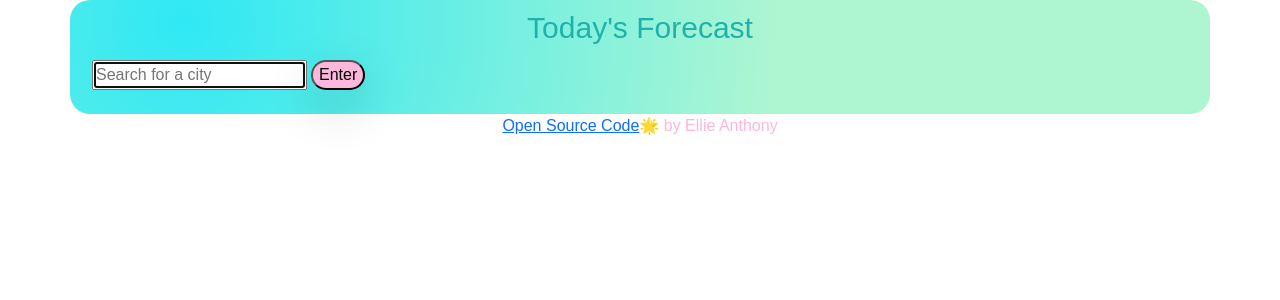
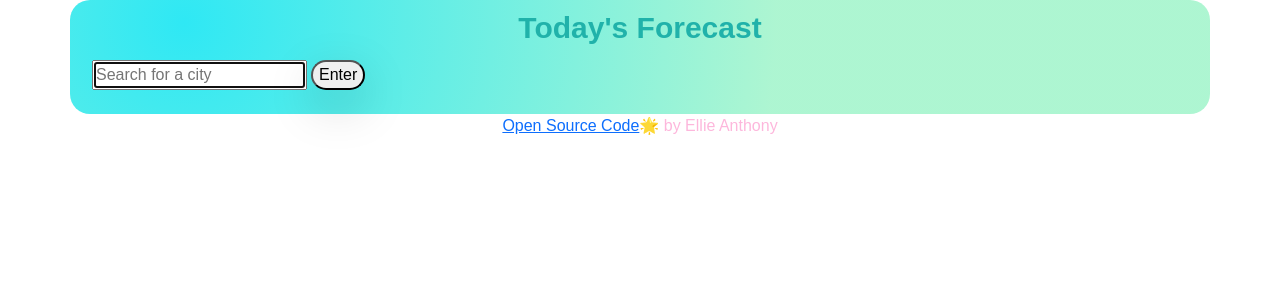
Before and after one commit to elliebanthony/react-weather-app, a React (Create React App) app: page / in a window 1280 px wide. Shown: the top 300 px of the page. Built offline with nearby package versions, Linux system fonts and the light colour scheme.

Commit message:
fixing css

```diff
--- a/src/App.css
+++ b/src/App.css
@@ -11,13 +11,11 @@
 
   padding: 10px;
   border-radius: 20px;
-
   margin: 0 auto;
 }
 .title {
-  position: relative;
+  font-weight: bold;
   font-size: 30px;
-  width: 100%;
   font-family: "Poppins", sans-serif;
   margin: 0 auto;
   color: lightseagreen;
--- a/src/Weather.css
+++ b/src/Weather.css
@@ -1,30 +1,19 @@
-h1 {
-  position: relative;
-  font-size: 25px;
-  width: 100%;
-  font-family: "Poppins", sans-serif;
-  margin: 0 auto;
-  color: lightsalmon;
-}
 form {
   text-align: left;
   padding: 10px;
 }
-button {
-  position: relative;
+.Weather-results button {
   font-family: "Poppins", sans-serif;
   background-color: rgb(253, 183, 220);
-  box-shadow: 0 5px 10px rgba(0, 0, 0, 0.3);
-  border-radius: 15px;
-  margin: 5px;
 }
-h2 {
+.Weather-results h2 {
   width: 100%;
   font-family: "Poppins", sans-serif;
   color: lightsalmon;
   margin: 0 auto;
   display: block;
-  font-size: 20px;
+  font-size: 40px;
+  font-weight: bolder;
   margin-top: 10px;
 }
 h3 {
@@ -64,12 +53,7 @@ img {
   display: flex;
   justify-content: space-evenly;
 }
-.col-2 {
-  margin: 0 auto;
-  display: block;
-  text-align: center;
-}
-.row {
+.Weather-results .row {
   font-family: "Poppins", sans-serif;
   padding: 10px;
   color: lightsalmon;
--- a/src/Weather.js
+++ b/src/Weather.js
@@ -35,14 +35,14 @@ export default function Weather(props) {
   }
   if (weather.ready)
     return (
-      <div>
+      <div className="Weather-results">
         <form onSubmit={submitCity}>
           <input
             type="search"
             placeholder="Search for a city"
             onChange={onSubmit}
           />
-          <button> Enter </button>
+          <button className="m-1 rounded-pill shadow-lg"> Enter </button>
         </form>
         <h2> {city}</h2>
         <h3>
```
